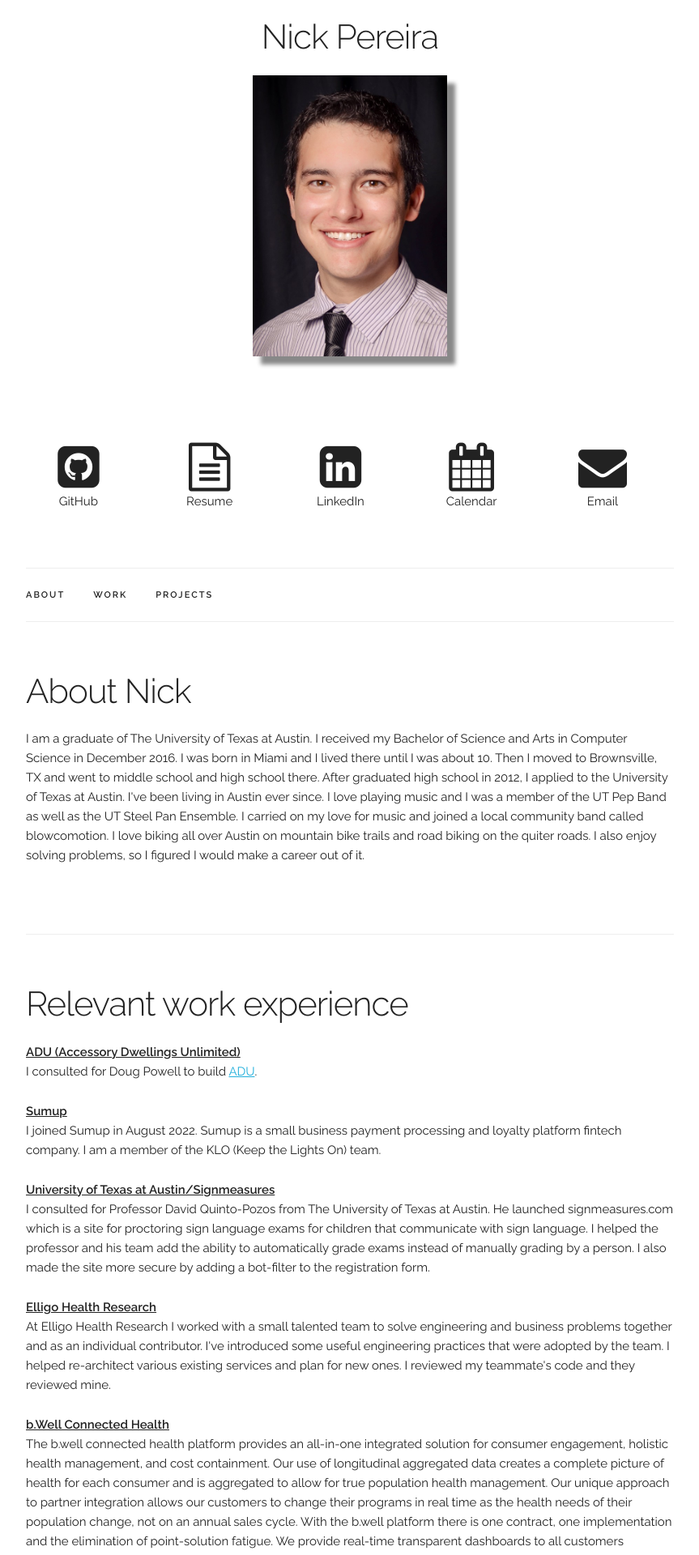
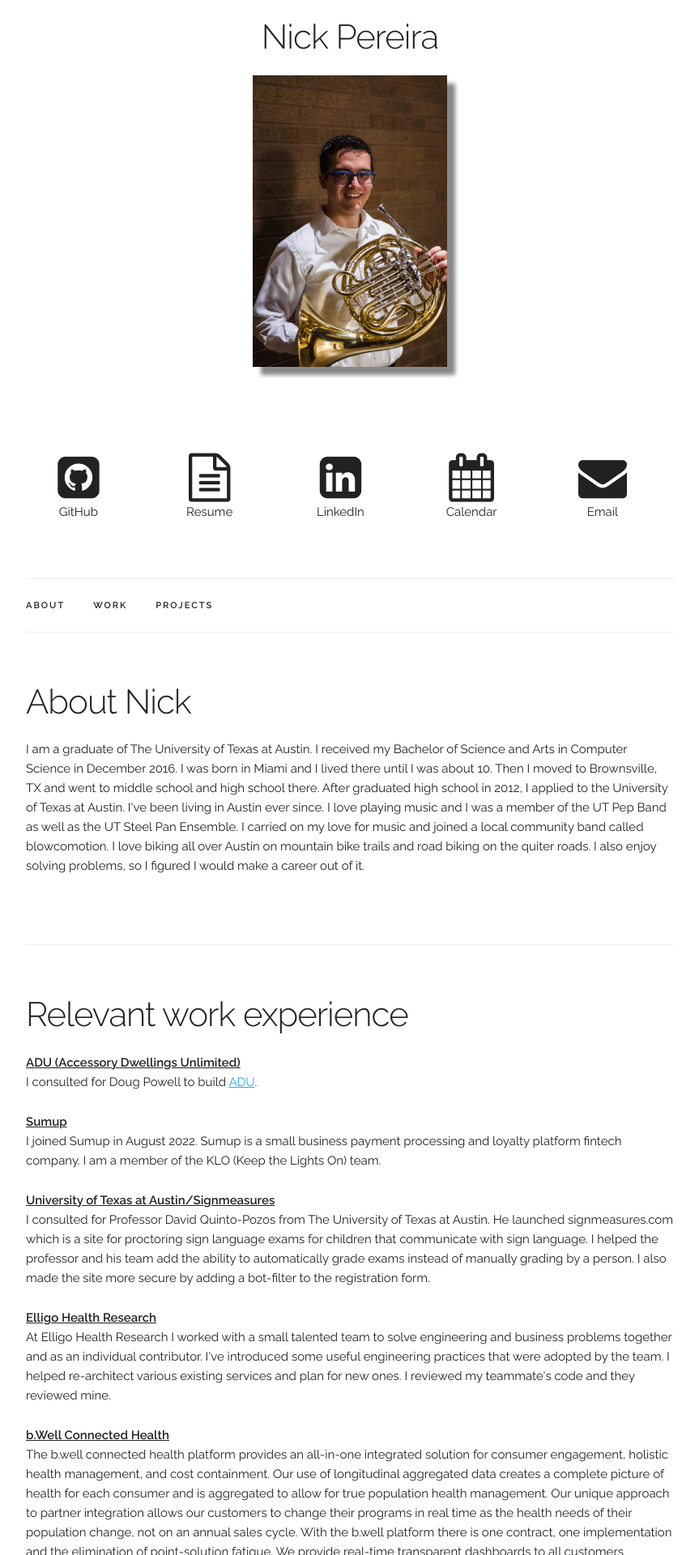
Before and after one commit to PresidentNick/presidentnick.github.io, a Jekyll site: the page index.html, which Jekyll copies as it is, in a window 1280 px wide. Shown: the top 1920 px of the page at 81% size, without its empty margins (208-1071 px from the left). Built offline with Jekyll 4.4.1, drawn with Linux system fonts in a browser that asks for light colours; nearby versions of some CDN libraries; comment, search, counter and statistics services are not loaded.

Commit message:
Update index.html

```diff
--- a/index.html
+++ b/index.html
@@ -63,7 +63,7 @@
     <div class="container">
         <section class="header">
             <h2 class="title">Nick Pereira</h2>
-            <img style="box-shadow: 10px 10px 5px #888888;" src="nick.jpg" width="30%">
+            <img style="box-shadow: 10px 10px 5px #888888;" src="musician.jpeg" width="30%">
             <div class="value-props row flex-justify">
                 <div class="two columns value-prop">
                     <a title="Check out my projects!" style="color: inherit;" target="_blank" href="https://github.com/PresidentNick/"><i class="fa fa-github-square fa-4x"></i></a>
```
